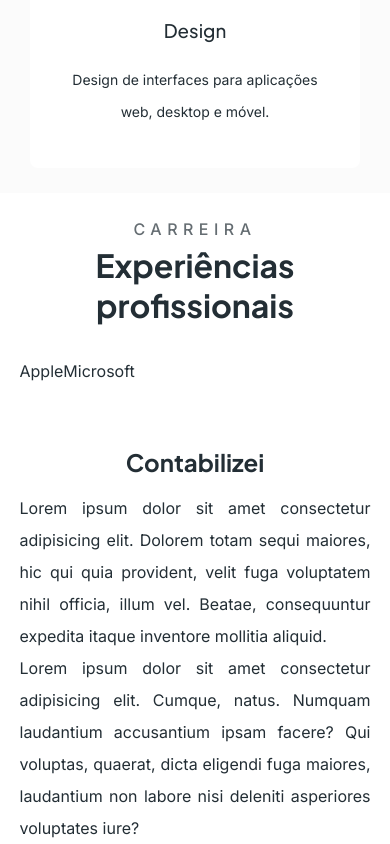
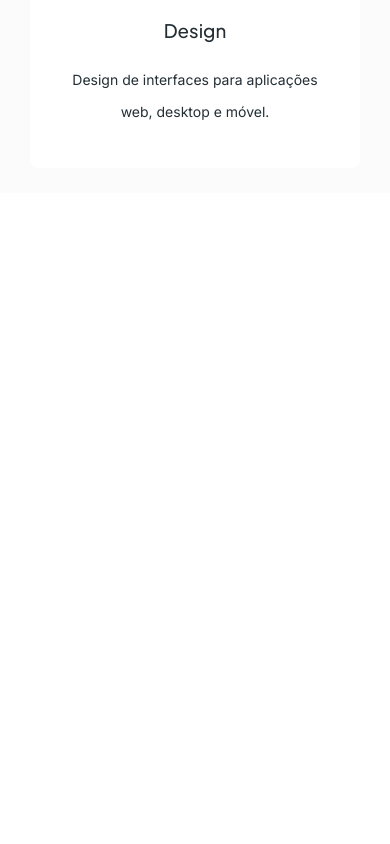
Before and after one commit to JulianoCCMoreira/react-portfolio, a React (Create React App) app: page / in a window 390 px wide. Shown: the part 1753-2597 px from the top of the page. After the commit the page ends 1946 px from the top, so only its background shows below. Built offline with nearby package versions, Linux system fonts and the light colour scheme.

Commit message:
Removed entities to refactor

```diff
--- a/src/App.js
+++ b/src/App.js
@@ -1,5 +1,4 @@
 import React from "react";
-import Experience from "./components/experience/Experience";
 import Hero from "./components/hero/Hero";
 import Navbar from "./components/navbar/Navbar";
 import Specialization from "./components/specializations/Specialization";
@@ -14,7 +13,6 @@ function App() {
       </div>
 
       <Specialization />
-      <Experience />
     </div>
   );
 }
--- a/src/components/experience/Experience.js
+++ /dev/null
@@ -1,34 +0,0 @@
-import React from 'react';
-import './experience.css'
-
-function Experience() {
-  return (
-    <div className="containerExperience">
-
-      <div className="containerExperienceSide">
-
-        <div className="titleExperience">
-          <p className='career'>Carreira</p>
-          <h1>Experiências profissionais</h1>
-        </div>
-
-        <div className="companiesExperience">
-          <p>Apple</p>
-          <p>Microsoft</p>
-        </div>
-
-      </div>
-
-      <div className="containerExperienceContent">
-
-        <h2>Contabilizei</h2>
-        <p>Lorem ipsum dolor sit amet consectetur adipisicing elit. Dolorem totam sequi maiores, hic qui quia provident, velit fuga voluptatem nihil officia, illum vel. Beatae, consequuntur expedita itaque inventore mollitia aliquid.</p>
-        <p>Lorem ipsum dolor sit amet consectetur adipisicing elit. Cumque, natus. Numquam laudantium accusantium ipsam facere? Qui voluptas, quaerat, dicta eligendi fuga maiores, laudantium non labore nisi deleniti asperiores voluptates iure?</p>
-      </div>
-
-
-    </div>
-  );
-}
-
-export default Experience;
--- a/src/components/experience/experience.css
+++ /dev/null
@@ -1,97 +0,0 @@
-.containerExperience {
-  height: 80vh;
-  width: 100%;
-  padding-top: 5%;
-
-  display: flex;
-  align-items: center;
-  justify-content: space-between;
-
-  max-width: 90%;
-  margin: 0 auto;
-
-}
-
-.containerExperienceSide {
-  display: flex;
-  align-items: center;
-  justify-content: start;
-  flex-direction: column;
-
-
-  margin-right: 30px;
-  height: 60%;
-
-  flex: 1.1;
-}
-
-.containerExperienceContent {
-  padding-right: 30px;
-  padding-left: 30px;
-  padding-top: 70px;
-  height: 60%;
-  flex: 2;
-}
-
-.career {
-  font-family: 'Inter';
-  font-weight: 500;
-  text-transform: uppercase;
-  letter-spacing: 5.5px;
-  color: #656D72;
-}
-
-.companiesExperience {
-  display: flex;
-  flex-direction: row;
-  align-items: flex-start;
-
-  width: 100%;
-}
-
-.containerExperienceContent h2 {
-  margin-bottom: 15px;
-}
-
-.titleExperience {
-  width: 100%;
-}
-
-@media only screen and (max-width:1000px) {
-  .containerExperience {
-    flex-direction: column;
-    align-items: center;
-    justify-content: center;
-    height: unset;
-  }
-
-  .containerExperienceSide {
-    margin: 0;
-    justify-content: center;
-  }
-
-  .containerExperienceContent {
-
-    padding-right: 0px;
-    padding-left: 0px;
-    padding-top: 30px;
-    height: unset;
-  }
-
-  .career {
-    text-align: center;
-  }
-
-  .companiesExperience {
-    margin: 30px 0px;
-  }
-
-  .containerExperienceContent h2 {
-    margin-bottom: 15px;
-    text-align: center;
-  }
-
-  .titleExperience {
-    text-align: center;
-  }
-}
```
